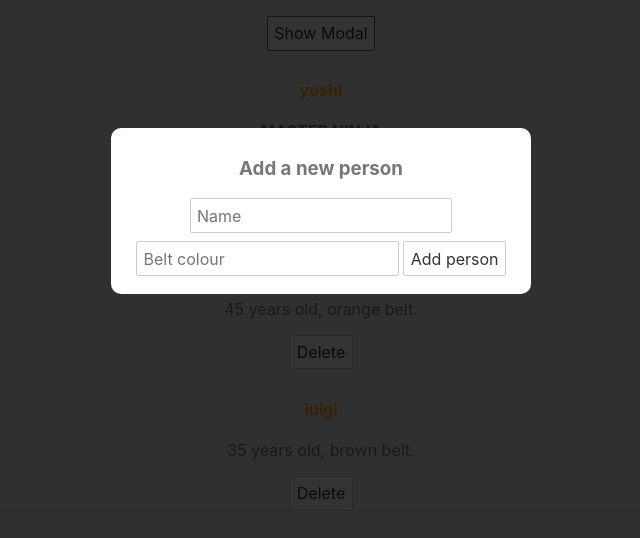
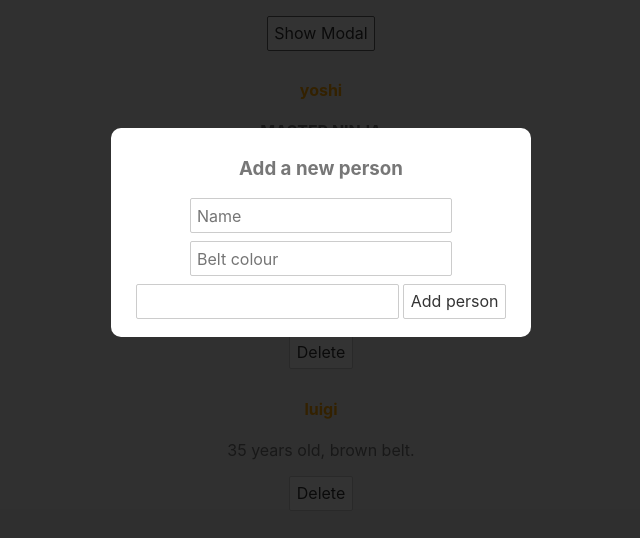
Before and after one commit to atidorfa/svtapp, a Svelte app: page / in a window 1280 px wide. Both pictures are taken after a click on the button "Show Modal". Shown: the top 538 px of the page, without its empty margins (319-959 px from the left). Built offline with nearby package versions, Linux system fonts and the light colour scheme.

Commit message:
#15 Forms part1

```diff
--- /dev/null
+++ b/src/AddPersonForm.svelte
@@ -0,0 +1,20 @@
+<script>
+    let name;
+    let beltColour;
+    let age;
+
+    const handleSubmit = () => {
+        console.log(name, beltColour, age)
+    }
+</script>
+
+<form on:submit|preventDefault={handleSubmit}>
+    <input type="text" placeholder="Name" bind:value={name}>
+    <input type="text" placeholder="Belt colour" bind:value={beltColour}>
+    <input type="number" bind:value={age}>
+    <button>Add person</button>
+</form>
+
+<style>
+
+</style>
--- a/src/App.svelte
+++ b/src/App.svelte
@@ -1,5 +1,6 @@
 <script>
     import Modal from './Modal.svelte';
+    import AddPersonForm from './AddPersonForm.svelte';
 
 	let people = [
 		{ name: 'yoshi', beltColour: 'black', age: 25, id: 1 },
@@ -30,14 +31,10 @@
 {/if} -->
 
 <Modal {showModal} on:click={toggleModal} >
-    <form>
-        <input type="text" placeholder="Name">
-        <input type="text" placeholder="Belt colour">
-        <button>Add person</button>
-    </form>
     <div slot="title">
         <h3>Add a new person</h3>
     </div>
+    <AddPersonForm />
 </Modal>
 <!-- <Modal isPromo={true}/> -->
 
```
